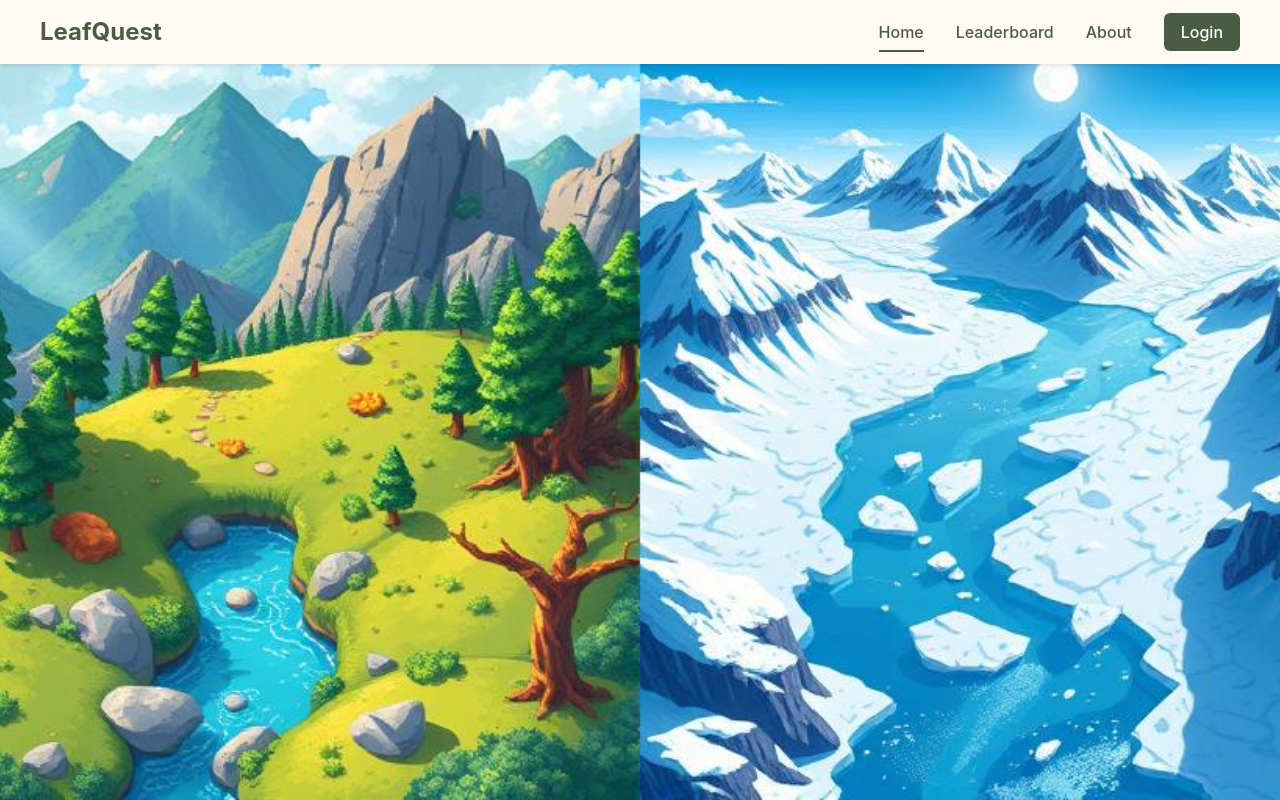
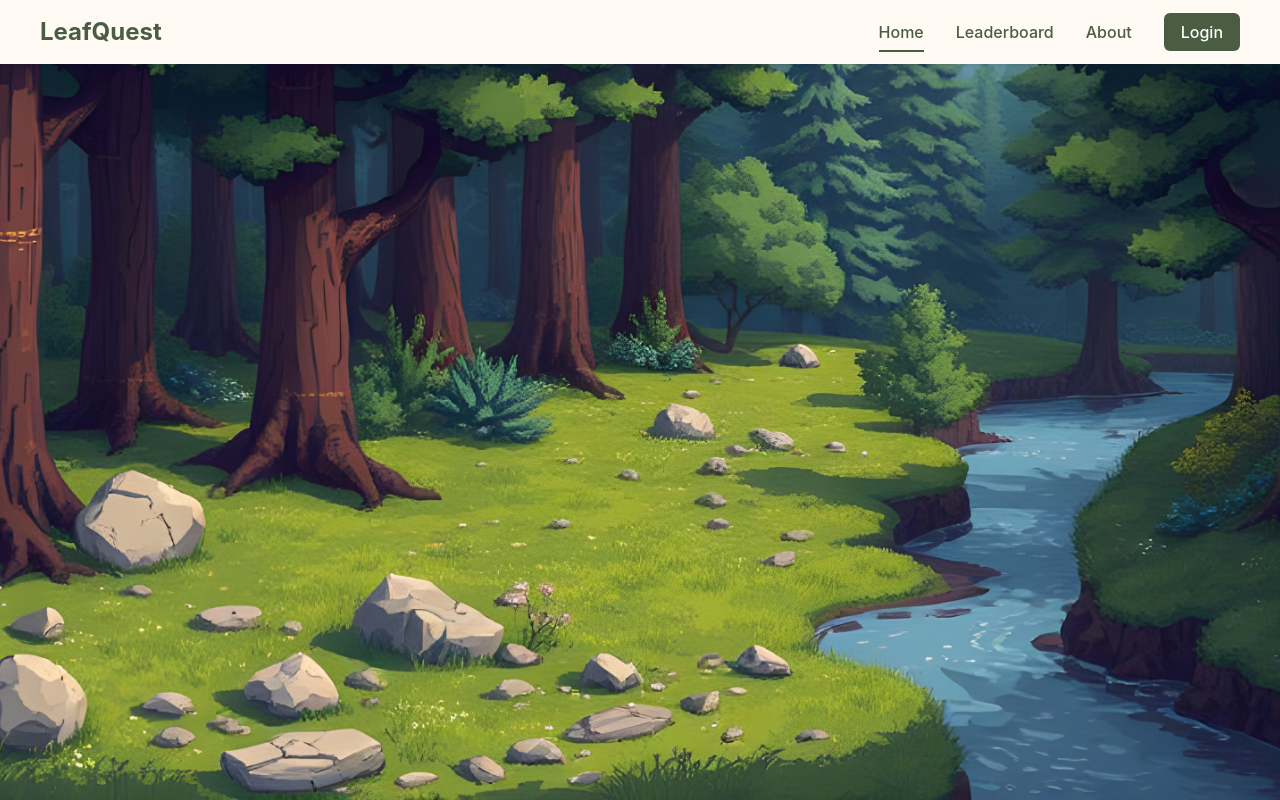
Before and after one commit to Don-Laliberte/CalgaryHacks2025, a React (Vite) app in the folder client/: page / in a window 1280 px wide. Built offline with nearby package versions, Linux system fonts and the light colour scheme.

Commit message:
background upscaled

```diff
--- a/client/src/pages/HomePage.jsx
+++ b/client/src/pages/HomePage.jsx
@@ -9,7 +9,7 @@ const HomePage = () => {
     <div className="relative w-full h-full">
       {/* Background Container */}
       <img
-        src="/images/background.png"
+        src="/images/background-upscaled.jpg"
         alt="background"
         className="background-image"
       />
```
Also changed, not shown: client/public/images/background-upscaled.jpg (added), client/public/images/background.png (deleted).
